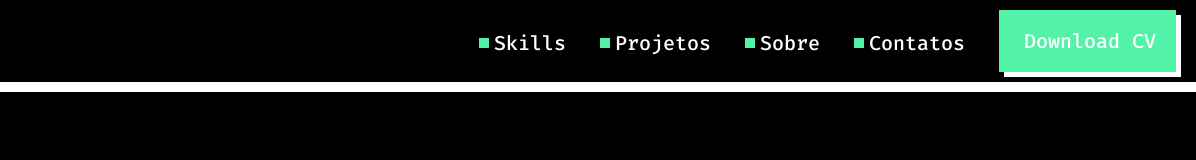
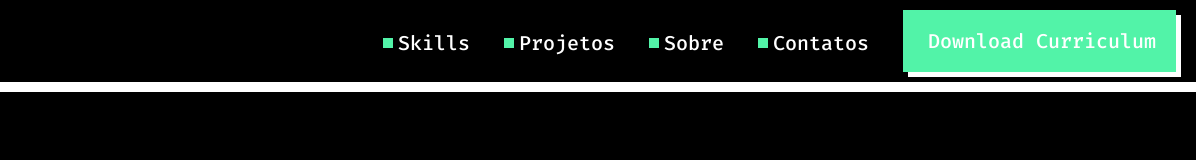
Before and after one commit to luanstart/Curso-Html-Css, a plain HTML site: page index.html in a window 1280 px wide. Shown: the full height of the page, 84-1280 px from the left. Drawn offline with Linux system fonts and the light colour scheme.

Commit message:
alterando arquivo

```diff
--- a/index.html
+++ b/index.html
@@ -19,7 +19,7 @@
                 <a href="">Projetos</a>
                 <a href="">Sobre</a>
                 <a href="">Contatos</a>
-                <a id="button" href=""lang="en">Download CV</a>
+                <a id="button" href=""lang="en">Download Curriculum</a>
             </nav>
         </header>
     </body>
```
